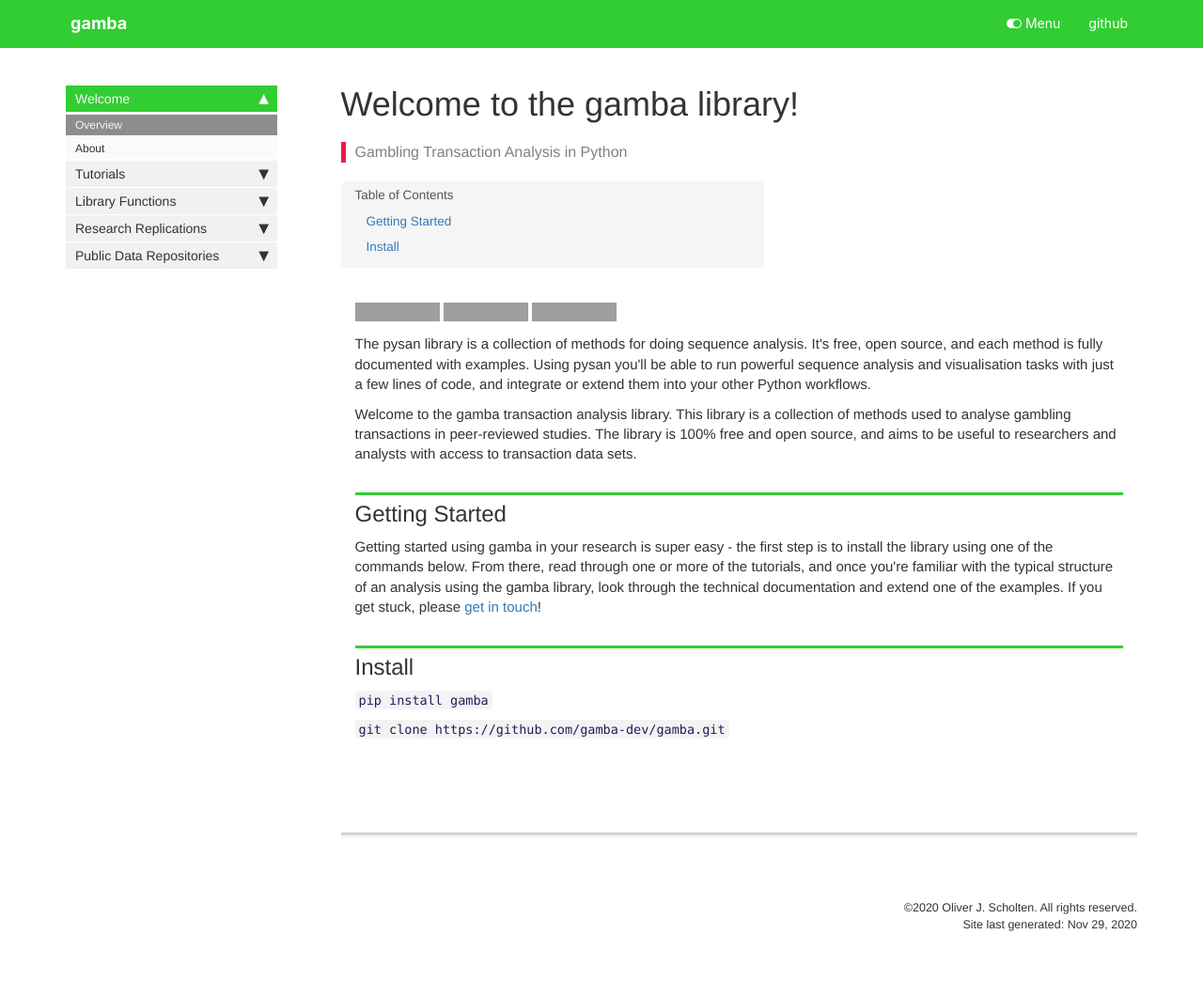
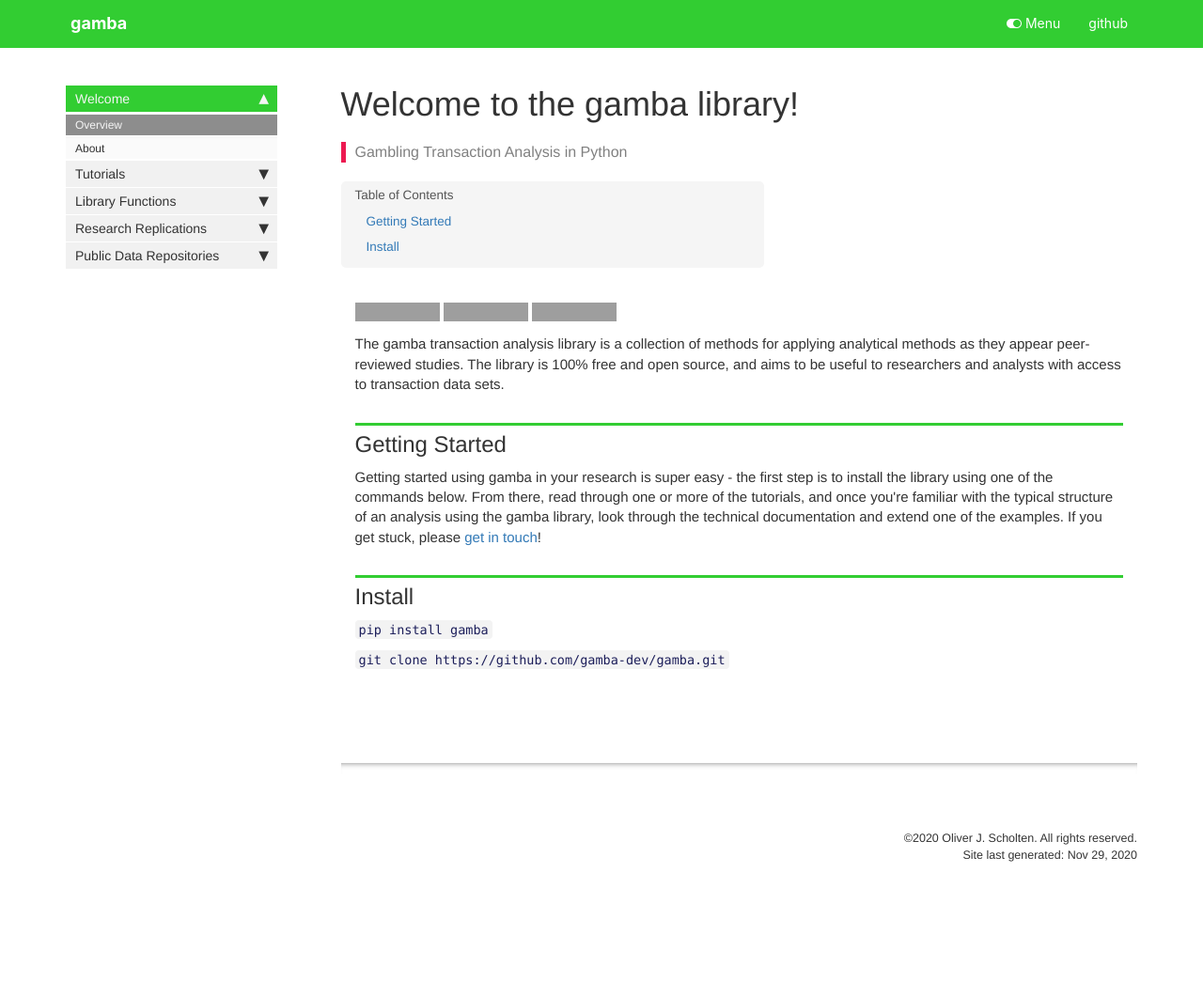
Before and after one commit to gamba-dev/gamba, a Jekyll site: the page built from docs/index.html, in a window 1280 px wide. Shown: the whole page at 94% size. Built offline with Jekyll 4.4.1, drawn with Linux system fonts in a browser that asks for light colours; nearby versions of some CDN libraries; comment, search, counter and statistics services are not loaded; after the commit the page ends 970 px from its top, so only the background shows below that; grey boxes are pictures that could not be loaded.

```diff
--- a/docs/index.html
+++ b/docs/index.html
@@ -34,14 +34,13 @@
 <p><a href="https://github.com/gamba-dev/gamba/actions"><img src="https://img.shields.io/github/workflow/status/gamba-dev/gamba/CI?logo=github&amp;style=for-the-badge&amp;" alt="GitHub Workflow Status"></a>
 <a href="https://pypi.org/project/gamba/"><img src="https://img.shields.io/pypi/v/gamba?style=for-the-badge&amp;color=blue" alt="PyPI"></a>
 <a href="https://github.com/gamba-dev/gamba/commit/master"><img src="https://img.shields.io/github/last-commit/gamba-dev/gamba?label=Last%20update&amp;style=for-the-badge" alt="Commit"></a></p>
-<p>The pysan library is a collection of methods for doing sequence analysis. It's free, open source, and each method is fully documented with examples. Using pysan you'll be able to run powerful sequence analysis and visualisation tasks with just a few lines of code, and integrate or extend them into your other Python workflows.</p>
 
 </div>
 </div>
 </div>
 <div class="cell border-box-sizing text_cell rendered"><div class="inner_cell">
 <div class="text_cell_render border-box-sizing rendered_html">
-<p>Welcome to the gamba transaction analysis library. This library is a collection of methods used to analyse gambling transactions in peer-reviewed studies. The library is 100% free and open source, and aims to be useful to researchers and analysts with access to transaction data sets.</p>
+<p>The gamba transaction analysis library is a collection of methods for applying analytical methods as they appear peer-reviewed studies. The library is 100% free and open source, and aims to be useful to researchers and analysts with access to transaction data sets.</p>
 
 </div>
 </div>
```
Also changed, not shown: README.md, 16 other files.
